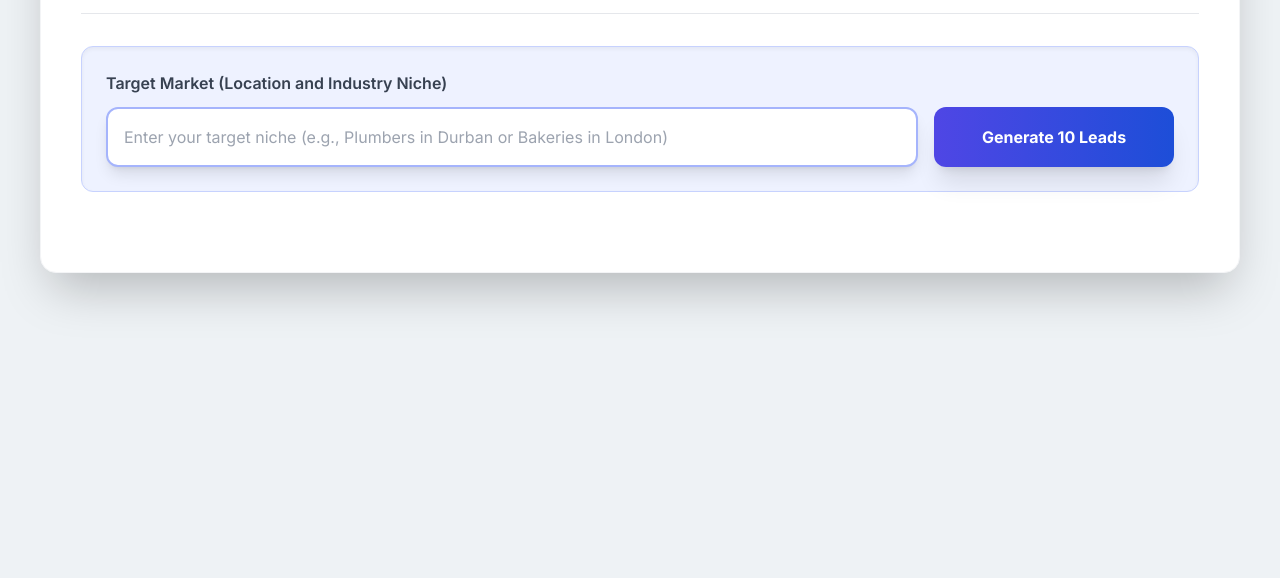
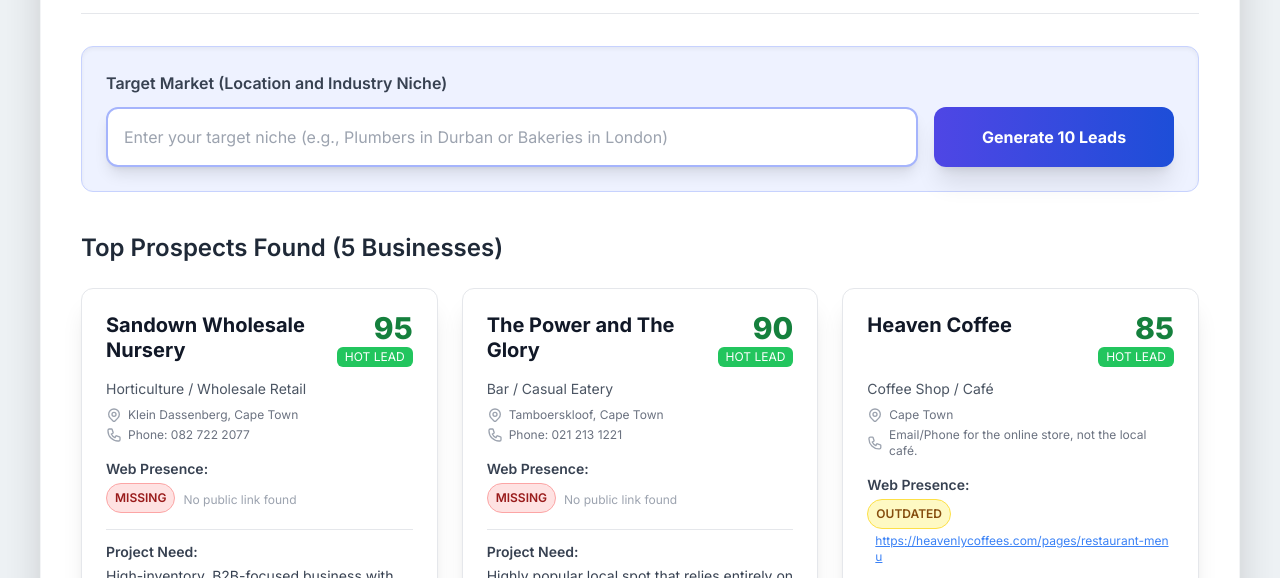
Before and after one commit to HISNAMEISBOY/lead-prospector-app, a plain HTML site: page index.html in a window 1280 px wide. Shown: the part 160-738 px from the top of the page. Drawn offline with nearby package versions, Linux system fonts and the light colour scheme; no server answers.

Commit message:
Update index.html

```diff
--- a/index.html
+++ b/index.html
@@ -499,3 +499,11 @@
                 reasonModal.classList.add('hidden');
             }
         });
+        // Optional: Run initial search on page load to show example data
+        window.onload = () => {
+             // For demonstration, trigger the simulated call immediately
+             handleGenerateLeads();
+        };
+    </script>
+</body>
+</html>
```
